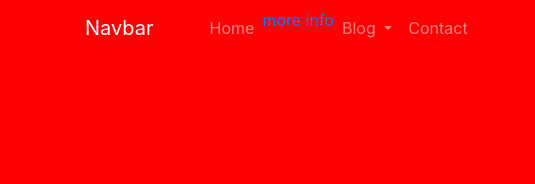
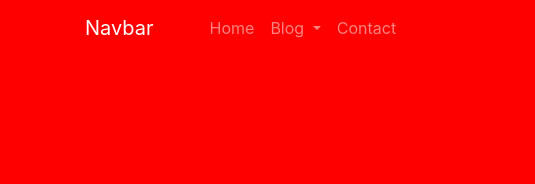
Before and after one commit to SPUK1337/Hame, a plain HTML site: page index.html in a window 1280 px wide. Shown: the top 184 px of the page, 0-535 px from the left. Drawn offline with nearby package versions, Linux system fonts and the light colour scheme.

Commit message:
Update index.html

```diff
--- a/index.html
+++ b/index.html
@@ -27,9 +27,6 @@
             <ul class="navbar-nav mr-auto">
               <li class="nav-item">
                 <a class="nav-link" href="https://spuk1337.github.io/Hame/index.html">Home</a>
-              </li>
-              <li class="nav-item active">
-                <a class="nav-lik" href="https://spuk1337.github.io/More/index.html">more info</a>
               </li>
               <!-- dropdown menu -->
               <li class="nav-item dropdown">
```
